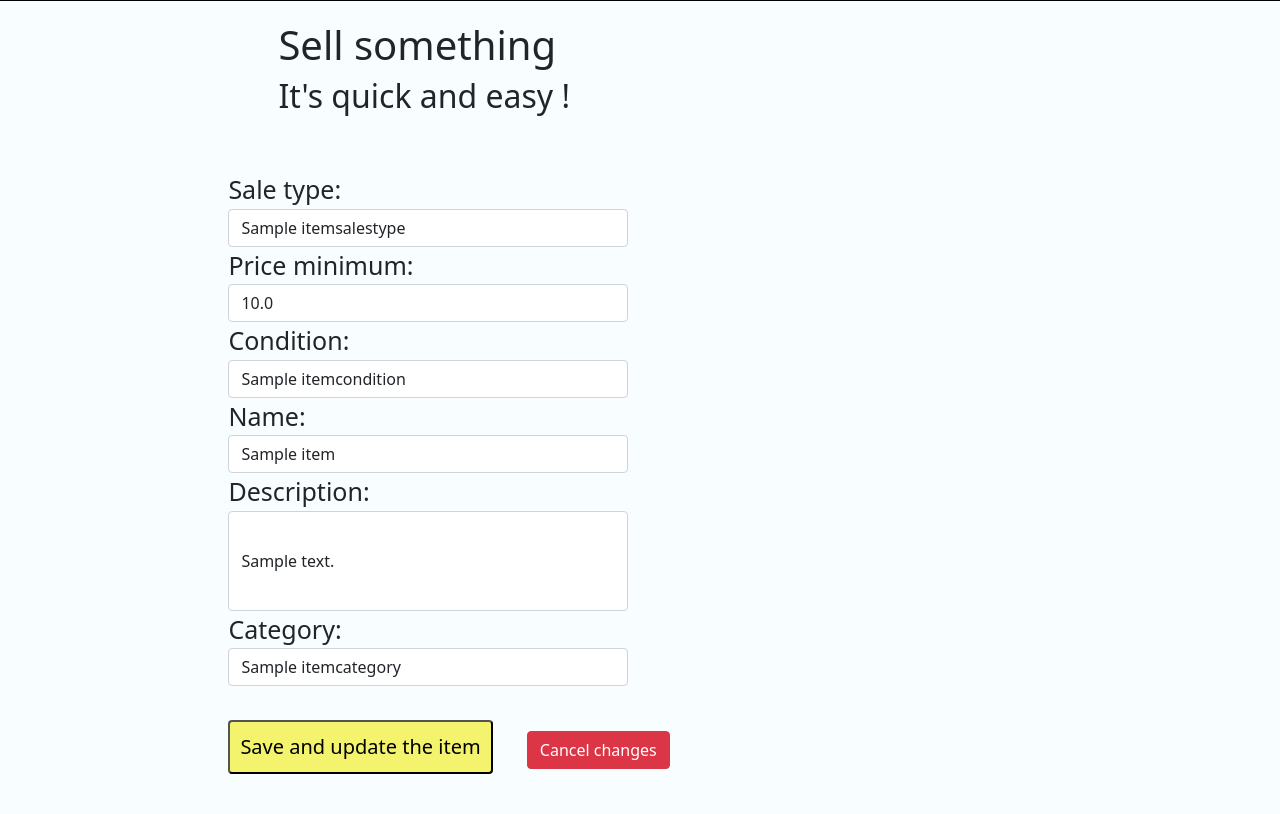
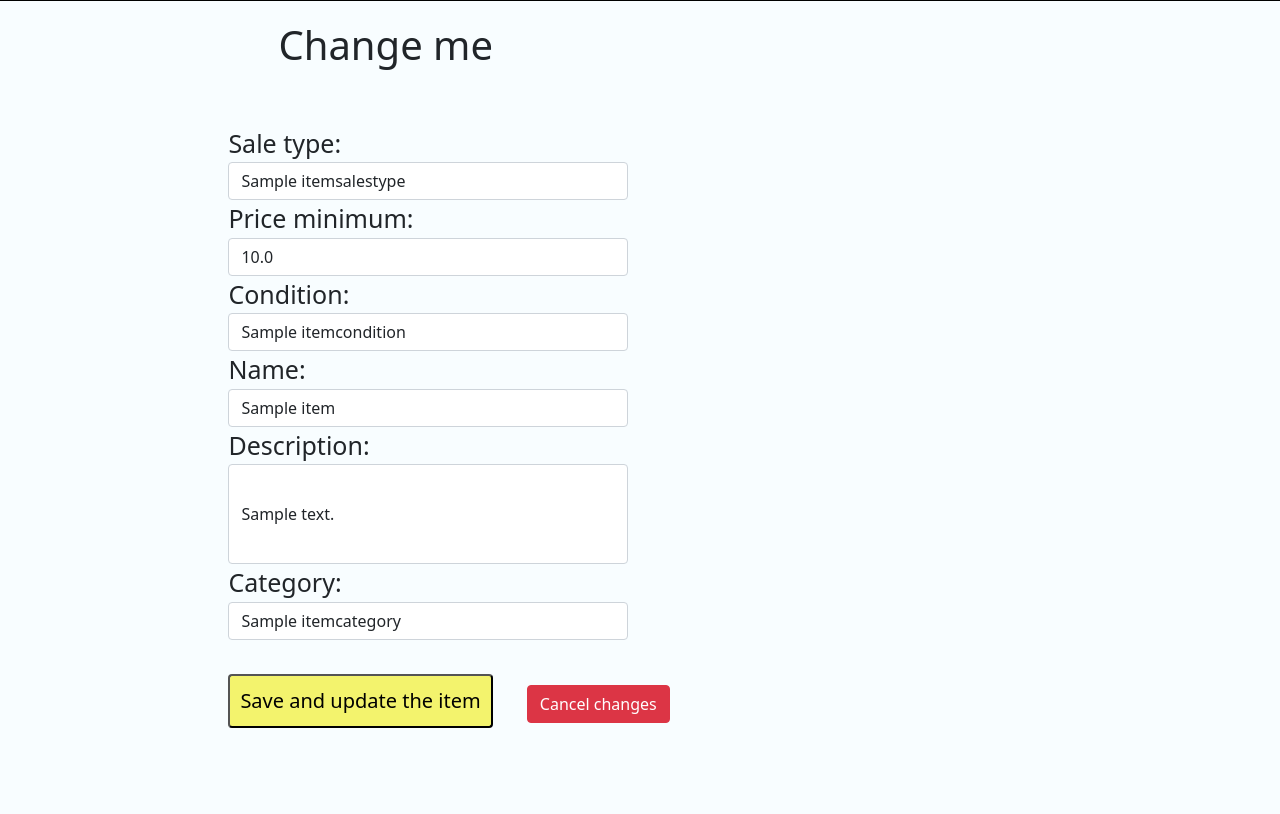
Before and after one commit to andriy21p/eCommerce_website, a Django app: page /1/edit in a window 1280 px wide. Shown: the part 102-916 px from the top of the page. After the commit the page ends 830 px from the top, so only its background shows below. Run offline with Django 4.2, Linux system fonts and the light colour scheme; a user stored in the database is signed in; tables that the repository leaves empty hold one stand-in row (values such as "Sample post"); grey boxes marked "Sample" are stand-in pictures; some libraries are stand-ins or nearby versions.

Commit message:
items list fixes

```diff
--- a/fire_sale/static/js/items.js
+++ b/fire_sale/static/js/items.js
@@ -18,6 +18,8 @@ categoryFilter = function(category) {
                 newHeader += ' in category ' + category + ' - <a href="#" onclick="categoryFilter(\'\')">clear category filter</a>';
             }
             let newHtml = response.items.map(d => {
+                // setum inn tóma mynd ef það er engin mynd til að koma í veg fyrir villur
+                if (d.image.length == 0) { let image = {url: '', description: ''} ; d.image.push(image);}
                 return '<div class="singleItemWidth text-center bg-white border border-success rounded p-2 align-items-stretch flex-grow-2 m-1">\n' +
                        '<div class="border border-info rounded bg-light"' +
                        '     onclick="categoryFilter(\'' + d.category + '\');">' +
@@ -25,7 +27,7 @@ categoryFilter = function(category) {
                        '       <small>' + d.category + '</small></div><br/>\n' +
                        '    <span onclick="getItemDetails(' + d.id + ');" data-bs-toggle="modal" data-bs-target="#itemDetailModal">' +
                        '     <div class="img-hover-zoom">'+
-                       '      <img class="itemImage rounded shadow" src="'+d.image+'" alt="'+safe(d.image_description)+'" />' +
+                       '      <img class="itemImage rounded shadow" src="'+d.image[0].url+'" alt="'+safe(d.image[0].description)+'" />' +
                        '     </div>\n' +
                        '     <p class="singleItemName">'+safe(d.name)+'</p><p class="singleItemPrice">'+d.price_minimum.toLocaleString("is-IS")+'</p>\n' +
                        '    </span>' +
--- a/fire_sale/templates/item/item_edit.html
+++ b/fire_sale/templates/item/item_edit.html
@@ -3,7 +3,7 @@
     <div class="container">
     <div class="item_create_container">
     <div class="heading_create_item">
-        <h1>Sell something</h1><h2>It's quick and easy !</h2>
+        <h1>Change me</h1><h2></h2>
         </div>
         <br/><br/>
         <form class="create_item" method="post">
```
